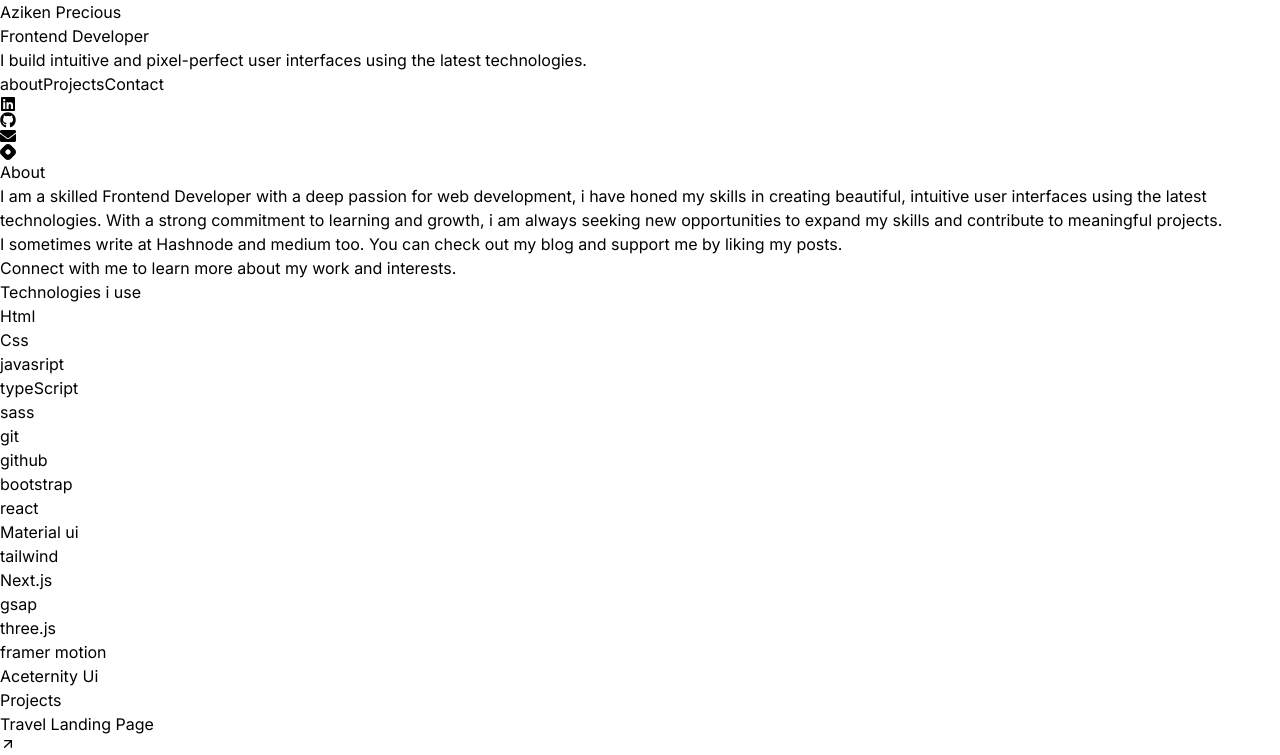
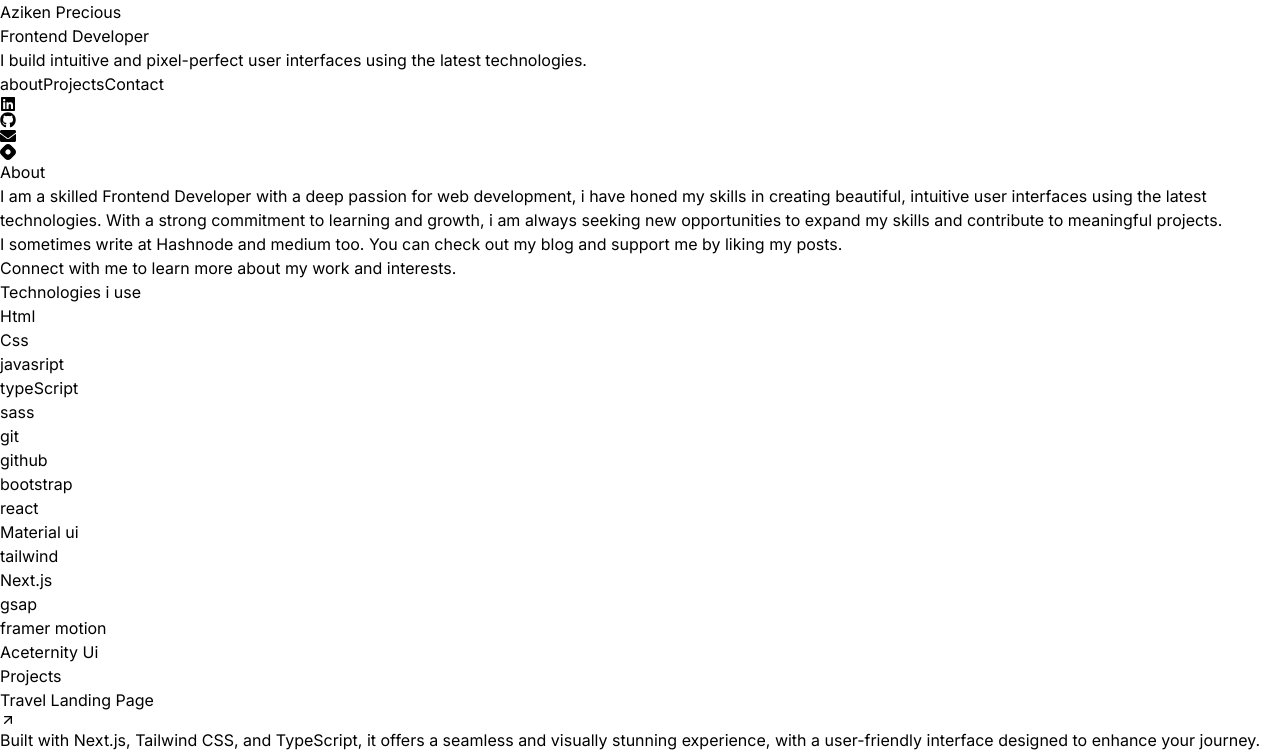
Before and after one commit to Azikenp/portfolio-v2, a React (Vite) app: page / in a window 1280 px wide. Shown: the top 755 px of the page. Built offline with nearby package versions, Linux system fonts and the light colour scheme.

Commit message:
stacks update

```diff
--- a/src/data.js
+++ b/src/data.js
@@ -50,7 +50,6 @@
   "tailwind",
   "Next.js",
   "gsap",
-  "three.js",
   "framer motion",
   "Aceternity Ui",
 ];
```
